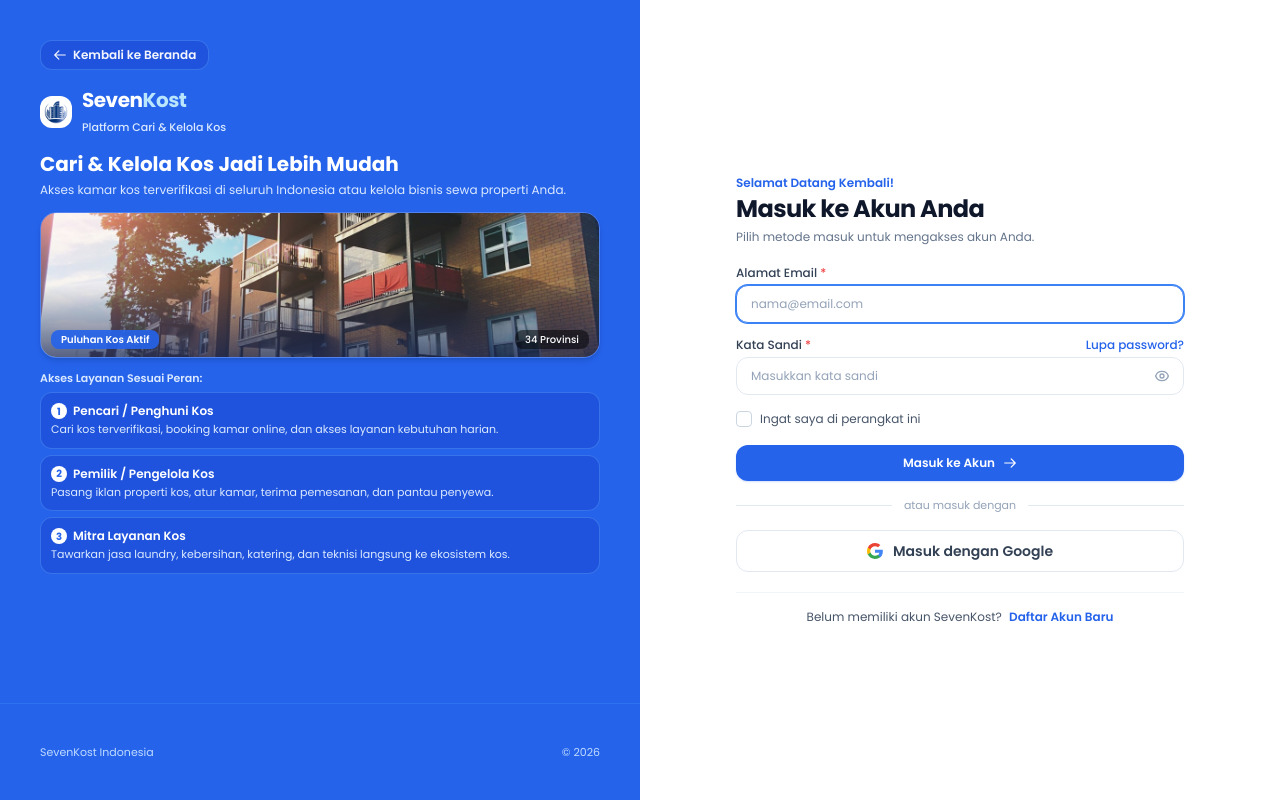
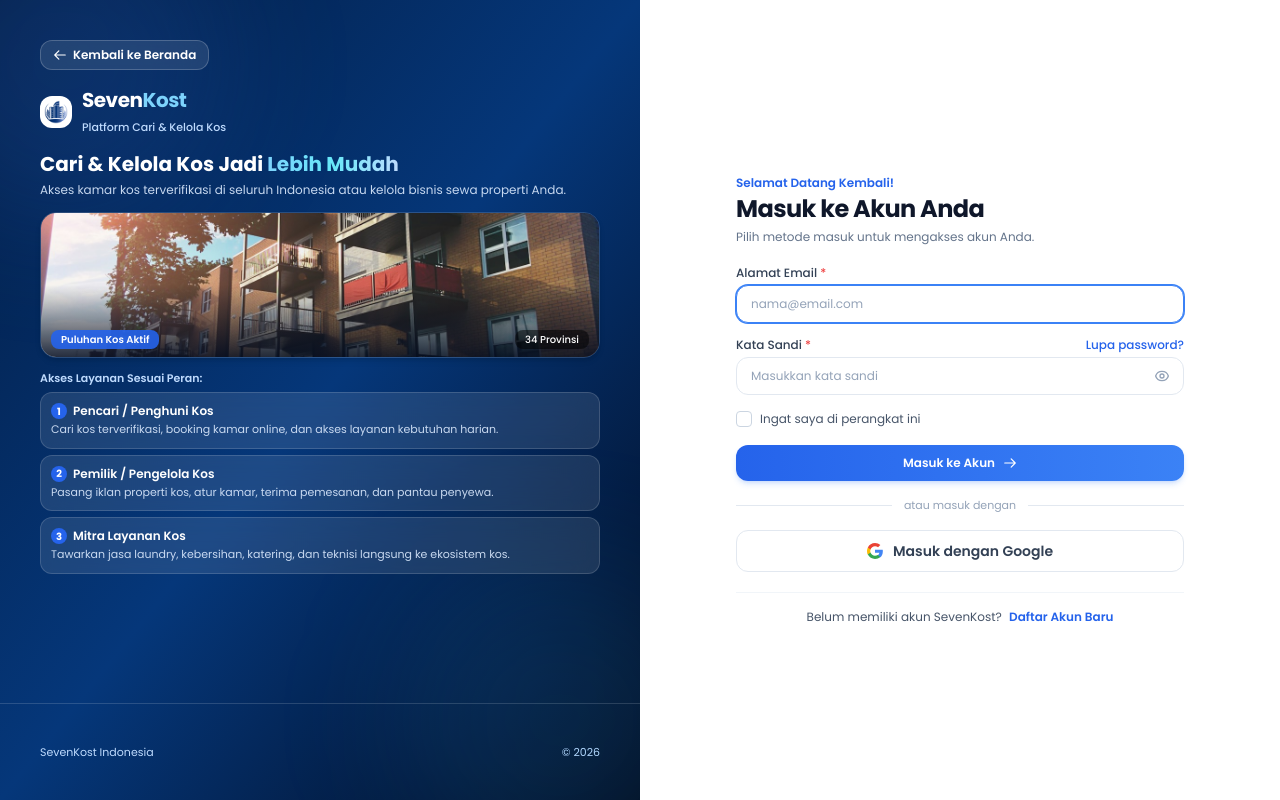
Before and after one commit to Fputradf/seven-kost, a Laravel app: page /login in a window 1280 px wide. Run offline with Laravel 12, Linux system fonts and the light colour scheme; style sheets or scripts are compiled from the project's sources; parts of the project's set-up code (start-up, migrations or seed data) failed here and were passed over.

Commit message:
style(login): update color theme to elegant deep navy matching welcome hero

```diff
--- a/resources/views/auth/login.blade.php
+++ b/resources/views/auth/login.blade.php
@@ -2,15 +2,19 @@
     <div class="min-h-screen lg:h-screen w-full flex flex-col lg:flex-row lg:overflow-hidden bg-white" x-data="{ showPassword: false }">
 
         {{-- ============================================================= --}}
-        {{-- LAYER KIRI / ATAS MOBILE (BIRU CERAH DENGAN MULTI-LAYER WAVE) --}}
+        {{-- LAYER KIRI / ATAS MOBILE (NAVY GELAP SEPERTI WELCOME HERO)   --}}
         {{-- ============================================================= --}}
-        <div class="w-full lg:w-1/2 bg-blue-600 text-white flex flex-col justify-between shrink-0 lg:overflow-hidden relative">
+        <div class="w-full lg:w-1/2 bg-gradient-to-br from-[#031d44] via-[#05377a] to-[#020b1f] text-white flex flex-col justify-between shrink-0 lg:overflow-hidden relative">
+
+            {{-- Glow samar biru seperti pada welcome hero --}}
+            <div class="absolute -top-24 -left-24 w-80 h-80 bg-blue-500/15 rounded-full blur-3xl pointer-events-none"></div>
+            <div class="absolute -bottom-20 -right-20 w-80 h-80 bg-sky-400/10 rounded-full blur-3xl pointer-events-none"></div>
 
             {{-- Konten Utama Header --}}
-            <div class="p-4 sm:p-6 lg:p-8 xl:p-10 pb-1 sm:pb-2 lg:pb-8">
+            <div class="p-4 sm:p-6 lg:p-8 xl:p-10 pb-1 sm:pb-2 lg:pb-8 relative z-10">
                 {{-- Top Navigation: Tombol Kembali ke Beranda & Logo Brand (Mobile Friendly) --}}
                 <div class="flex items-center justify-between gap-3 mb-3 lg:mb-4">
-                    <a href="{{ url('/') }}" class="inline-flex items-center gap-1.5 text-xs font-semibold text-white/95 hover:text-white transition group py-1.5 px-3 rounded-xl bg-blue-700/70 hover:bg-blue-700 border border-blue-400/40 w-fit shadow-xs">
+                    <a href="{{ url('/') }}" class="inline-flex items-center gap-1.5 text-xs font-semibold text-white hover:text-white transition group py-1.5 px-3 rounded-xl bg-white/10 hover:bg-white/20 border border-white/20 w-fit backdrop-blur-md shadow-xs">
                         <svg class="w-3.5 h-3.5 transition-transform group-hover:-translate-x-0.5" fill="none" stroke="currentColor" viewBox="0 0 24 24">
                             <path stroke-linecap="round" stroke-linejoin="round" stroke-width="2" d="M10 19l-7-7m0 0l7-7m-7 7h18"/>
                         </svg>
@@ -23,7 +27,7 @@
                              alt="Logo SevenKost"
                              class="h-7 w-7 object-contain bg-white rounded-lg p-0.5 shadow-xs">
                         <span class="text-base font-bold tracking-tight text-white">
-                            Seven<span class="text-sky-200">Kost</span>
+                            Seven<span class="text-sky-300">Kost</span>
                         </span>
                     </div>
                 </div>
@@ -35,40 +39,40 @@
                          class="h-8 w-8 object-contain bg-white rounded-xl p-1 shadow-xs">
                     <div>
                         <span class="text-lg xl:text-xl font-bold tracking-tight leading-none text-white block">
-                            Seven<span class="text-sky-200">Kost</span>
+                            Seven<span class="text-sky-300">Kost</span>
                         </span>
-                        <span class="text-[11px] text-blue-100 font-medium">Platform Cari & Kelola Kos</span>
+                        <span class="text-[11px] text-blue-200 font-medium">Platform Cari & Kelola Kos</span>
                     </div>
                 </div>
 
                 {{-- Headline Ringkas --}}
                 <div class="mb-2 lg:mb-3">
-                    <h1 class="text-base sm:text-lg lg:text-xl font-bold leading-snug">
-                        Cari & Kelola Kos Jadi Lebih Mudah
+                    <h1 class="text-base sm:text-lg lg:text-xl font-bold leading-snug text-white">
+                        Cari & Kelola Kos Jadi <span class="text-transparent bg-clip-text bg-gradient-to-r from-sky-300 via-cyan-300 to-blue-200">Lebih Mudah</span>
                     </h1>
-                    <p class="text-xs text-blue-100 mt-0.5 leading-relaxed hidden sm:block">
+                    <p class="text-xs text-blue-100/90 mt-0.5 leading-relaxed hidden sm:block">
                         Akses kamar kos terverifikasi di seluruh Indonesia atau kelola bisnis sewa properti Anda.
                     </p>
                     {{-- Badges Peran Singkat di Mobile --}}
                     <div class="flex flex-wrap items-center gap-1.5 mt-2 lg:hidden">
-                        <span class="bg-blue-700/80 border border-blue-400/40 text-blue-100 text-[10px] px-2 py-0.5 rounded-md font-medium">
+                        <span class="bg-white/10 border border-white/20 text-blue-100 backdrop-blur-md text-[10px] px-2 py-0.5 rounded-md font-medium">
                             Penghuni
                         </span>
-                        <span class="bg-blue-700/80 border border-blue-400/40 text-blue-100 text-[10px] px-2 py-0.5 rounded-md font-medium">
+                        <span class="bg-white/10 border border-white/20 text-blue-100 backdrop-blur-md text-[10px] px-2 py-0.5 rounded-md font-medium">
                             Pemilik Kos
                         </span>
-                        <span class="bg-blue-700/80 border border-blue-400/40 text-blue-100 text-[10px] px-2 py-0.5 rounded-md font-medium">
+                        <span class="bg-white/10 border border-white/20 text-blue-100 backdrop-blur-md text-[10px] px-2 py-0.5 rounded-md font-medium">
                             Mitra Layanan
                         </span>
                     </div>
                 </div>
 
                 {{-- Gambar Kost (Desktop Saja) --}}
-                <div class="hidden lg:block relative rounded-2xl overflow-hidden shadow-md border border-white/20 mb-3 group">
+                <div class="hidden lg:block relative rounded-2xl overflow-hidden shadow-md border border-white/15 mb-3 group">
                     <img src="{{ asset('images/frontend/hero-building-hd.jpg') }}"
                          alt="Hunian Kos SevenKost"
                          class="w-full h-28 sm:h-32 xl:h-36 object-cover group-hover:scale-105 transition-transform duration-500">
-                    <div class="absolute inset-0 bg-gradient-to-t from-blue-950/70 via-transparent to-transparent"></div>
+                    <div class="absolute inset-0 bg-gradient-to-t from-[#020b1f]/85 via-transparent to-transparent"></div>
                     <div class="absolute bottom-2 left-2.5 right-2.5 flex items-center justify-between text-white">
                         <span class="bg-blue-600/90 backdrop-blur-xs px-2.5 py-0.5 rounded-lg text-[10px] font-semibold shadow-xs">
                             Puluhan Kos Aktif
@@ -81,39 +85,39 @@
 
                 {{-- Penjelasan 3 Role (Desktop Saja) --}}
                 <div class="hidden lg:block space-y-1.5">
-                    <div class="text-[11px] font-semibold text-blue-100">
+                    <div class="text-[11px] font-semibold text-blue-200">
                         Akses Layanan Sesuai Peran:
                     </div>
 
                     {{-- Role 1: Pencari / Penghuni --}}
-                    <div class="bg-blue-700/70 rounded-xl p-2.5 border border-blue-400/40">
+                    <div class="bg-white/10 rounded-xl p-2.5 border border-white/15 backdrop-blur-md">
                         <div class="flex items-center gap-1.5 mb-0.5">
-                            <span class="w-4 h-4 rounded-full bg-white text-blue-600 flex items-center justify-center text-[10px] font-bold shrink-0">1</span>
+                            <span class="w-4 h-4 rounded-full bg-blue-600 text-white flex items-center justify-center text-[10px] font-bold shrink-0">1</span>
                             <h2 class="font-semibold text-xs text-white">Pencari / Penghuni Kos</h2>
                         </div>
-                        <p class="text-[11px] text-blue-100 pl-5.5 leading-normal">
+                        <p class="text-[11px] text-blue-100/90 pl-5.5 leading-normal">
                             Cari kos terverifikasi, booking kamar online, dan akses layanan kebutuhan harian.
                         </p>
                     </div>
 
                     {{-- Role 2: Pemilik Kos --}}
-                    <div class="bg-blue-700/70 rounded-xl p-2.5 border border-blue-400/40">
+                    <div class="bg-white/10 rounded-xl p-2.5 border border-white/15 backdrop-blur-md">
                         <div class="flex items-center gap-1.5 mb-0.5">
-                            <span class="w-4 h-4 rounded-full bg-white text-blue-600 flex items-center justify-center text-[10px] font-bold shrink-0">2</span>
+                            <span class="w-4 h-4 rounded-full bg-blue-600 text-white flex items-center justify-center text-[10px] font-bold shrink-0">2</span>
                             <h2 class="font-semibold text-xs text-white">Pemilik / Pengelola Kos</h2>
                         </div>
-                        <p class="text-[11px] text-blue-100 pl-5.5 leading-normal">
+                        <p class="text-[11px] text-blue-100/90 pl-5.5 leading-normal">
                             Pasang iklan properti kos, atur kamar, terima pemesanan, dan pantau penyewa.
                         </p>
                     </div>
 
                     {{-- Role 3: Mitra Layanan --}}
-                    <div class="bg-blue-700/70 rounded-xl p-2.5 border border-blue-400/40">
+                    <div class="bg-white/10 rounded-xl p-2.5 border border-white/15 backdrop-blur-md">
                         <div class="flex items-center gap-1.5 mb-0.5">
-                            <span class="w-4 h-4 rounded-full bg-white text-blue-600 flex items-center justify-center text-[10px] font-bold shrink-0">3</span>
+                            <span class="w-4 h-4 rounded-full bg-blue-600 text-white flex items-center justify-center text-[10px] font-bold shrink-0">3</span>
                             <h2 class="font-semibold text-xs text-white">Mitra Layanan Kos</h2>
                         </div>
-                        <p class="text-[11px] text-blue-100 pl-5.5 leading-normal">
+                        <p class="text-[11px] text-blue-100/90 pl-5.5 leading-normal">
                             Tawarkan jasa laundry, kebersihan, katering, dan teknisi langsung ke ekosistem kos.
                         </p>
                     </div>
@@ -133,7 +137,7 @@
             </div>
 
             {{-- Footer Layer Kiri: Hak Cipta (Desktop Saja) --}}
-            <div class="hidden lg:flex p-5 lg:p-8 xl:p-10 pt-3 border-t border-blue-500/50 items-center justify-between text-[11px] text-blue-100">
+            <div class="hidden lg:flex p-5 lg:p-8 xl:p-10 pt-3 border-t border-white/15 items-center justify-between text-[11px] text-blue-200">
                 <span class="text-blue-200">SevenKost Indonesia</span>
                 <span class="text-blue-200">© {{ date('Y') }}</span>
             </div>
@@ -244,7 +248,7 @@
                     {{-- Tombol Submit --}}
                     <div class="pt-1">
                         <button type="submit"
-                                class="w-full py-2.5 sm:py-2.5 px-4 rounded-xl text-sm sm:text-xs font-semibold text-white bg-blue-600 hover:bg-blue-700 active:scale-[0.99] transition shadow-sm shadow-blue-600/20 focus:outline-none focus:ring-4 focus:ring-blue-100 cursor-pointer flex items-center justify-center gap-2">
+                                class="w-full py-2.5 sm:py-2.5 px-4 rounded-xl text-sm sm:text-xs font-semibold text-white bg-gradient-to-r from-blue-600 to-blue-500 hover:from-blue-700 hover:to-blue-600 active:scale-[0.99] transition shadow-md shadow-blue-500/20 focus:outline-none focus:ring-4 focus:ring-blue-100 cursor-pointer flex items-center justify-center gap-2">
                             <span>Masuk ke Akun</span>
                             <svg class="w-3.5 h-3.5" fill="none" stroke="currentColor" viewBox="0 0 24 24">
                                 <path stroke-linecap="round" stroke-linejoin="round" stroke-width="2" d="M14 5l7 7m0 0l-7 7m7-7H3"/>
```
